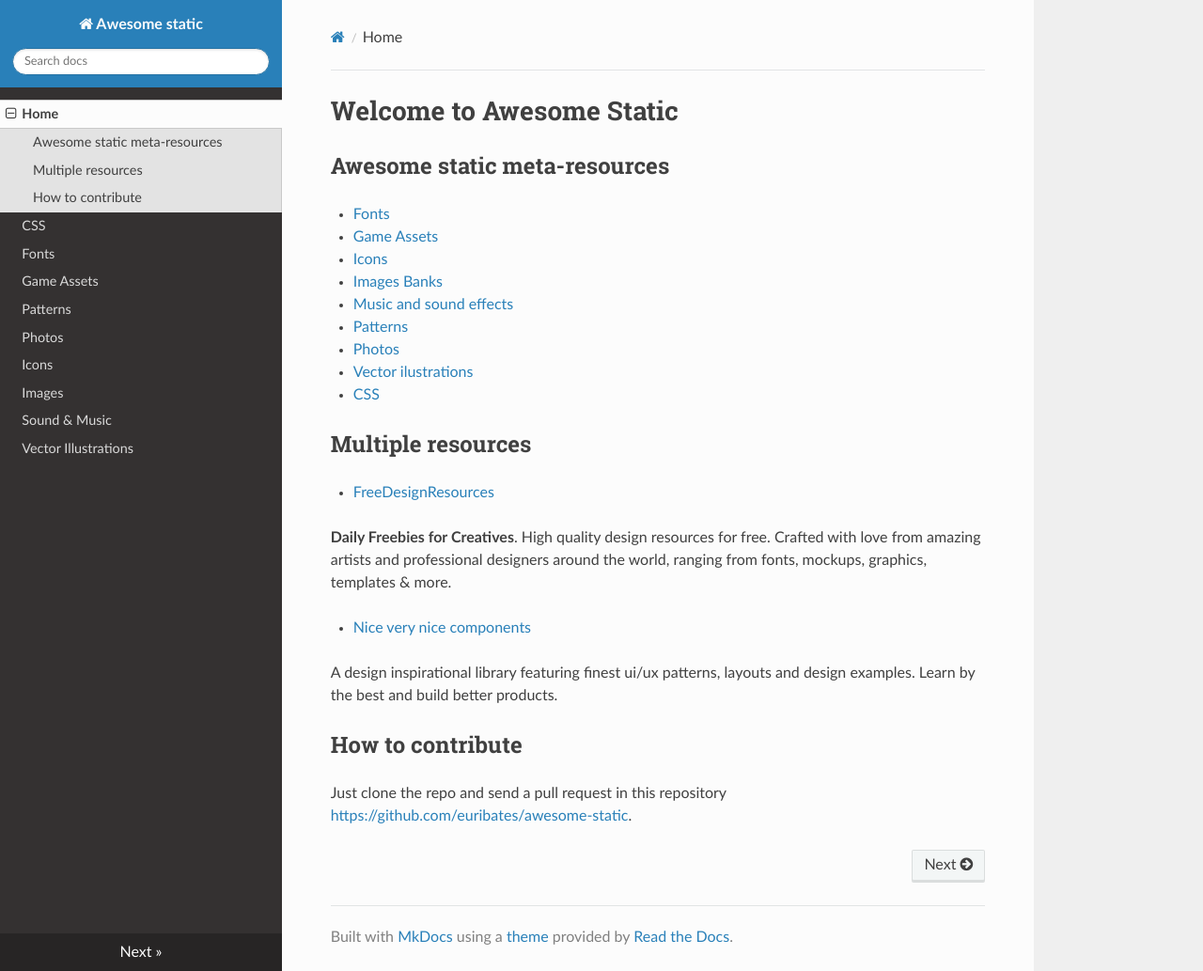
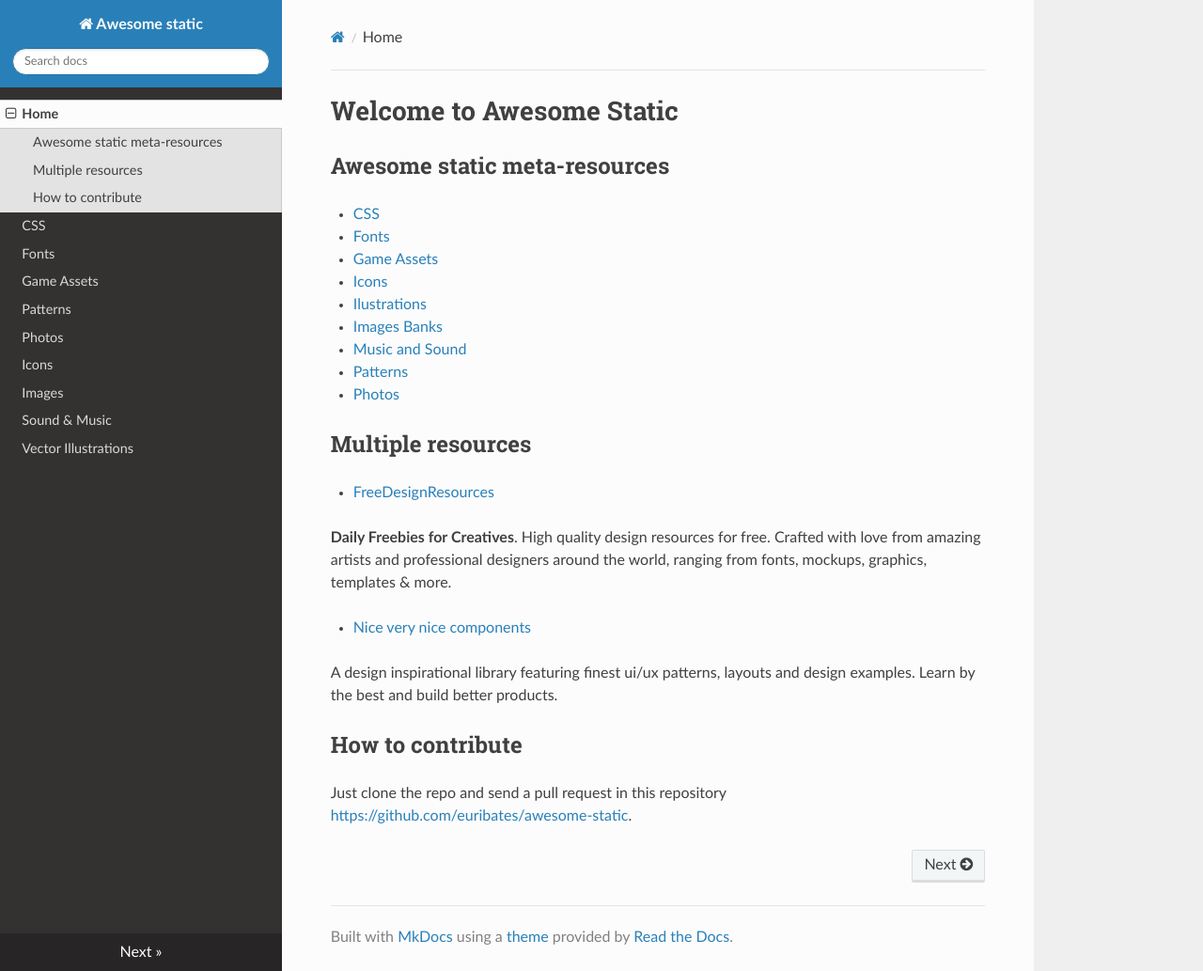
Before and after one commit to euribates/awesome-static, an MkDocs documentation site: the page built from docs/index.md, in a window 1280 px wide and 1033 px high. Shown: the whole window at 94% size. Built offline with MkDocs 1.6.1, drawn with Linux system fonts in a browser that asks for light colours; nearby versions of some CDN libraries.

Commit message:
Improved some links and format

```diff
--- a/docs/index.md
+++ b/docs/index.md
@@ -2,15 +2,15 @@
 
 ## Awesome static meta-resources
 
+- [CSS](css.md)
 - [Fonts](fonts.md)
 - [Game Assets](game-assets.md)
 - [Icons](icons.md)
+- [Ilustrations](illustrations.md)
 - [Images Banks](images.md)
-- [Music and sound effects](music.md)
+- [Music and Sound](music.md)
 - [Patterns](patterns.md)
 - [Photos](photos.md)
-- [Vector ilustrations](illustrations.md)
-- [CSS](css.md)
 
 ## Multiple resources
 
```
Also changed, not shown: README.md (+11 -8 lines).
